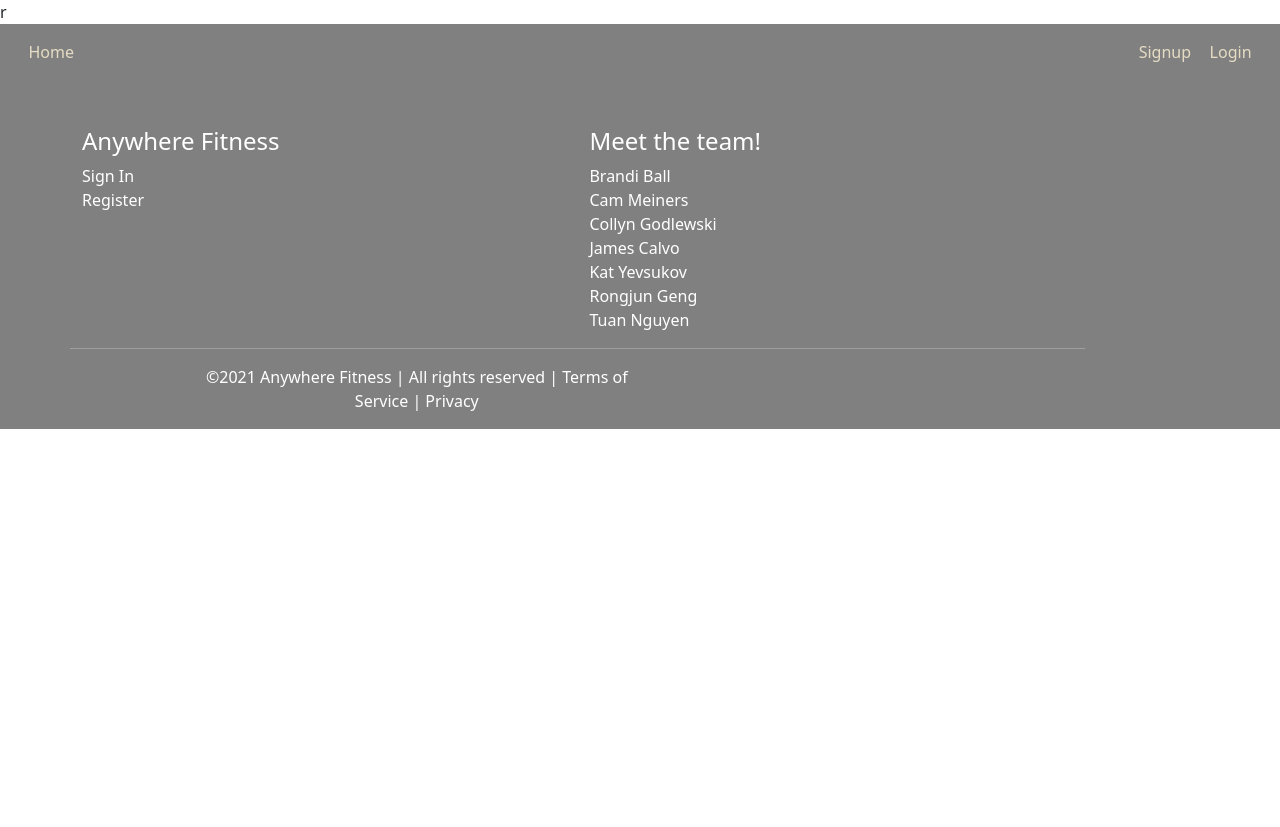
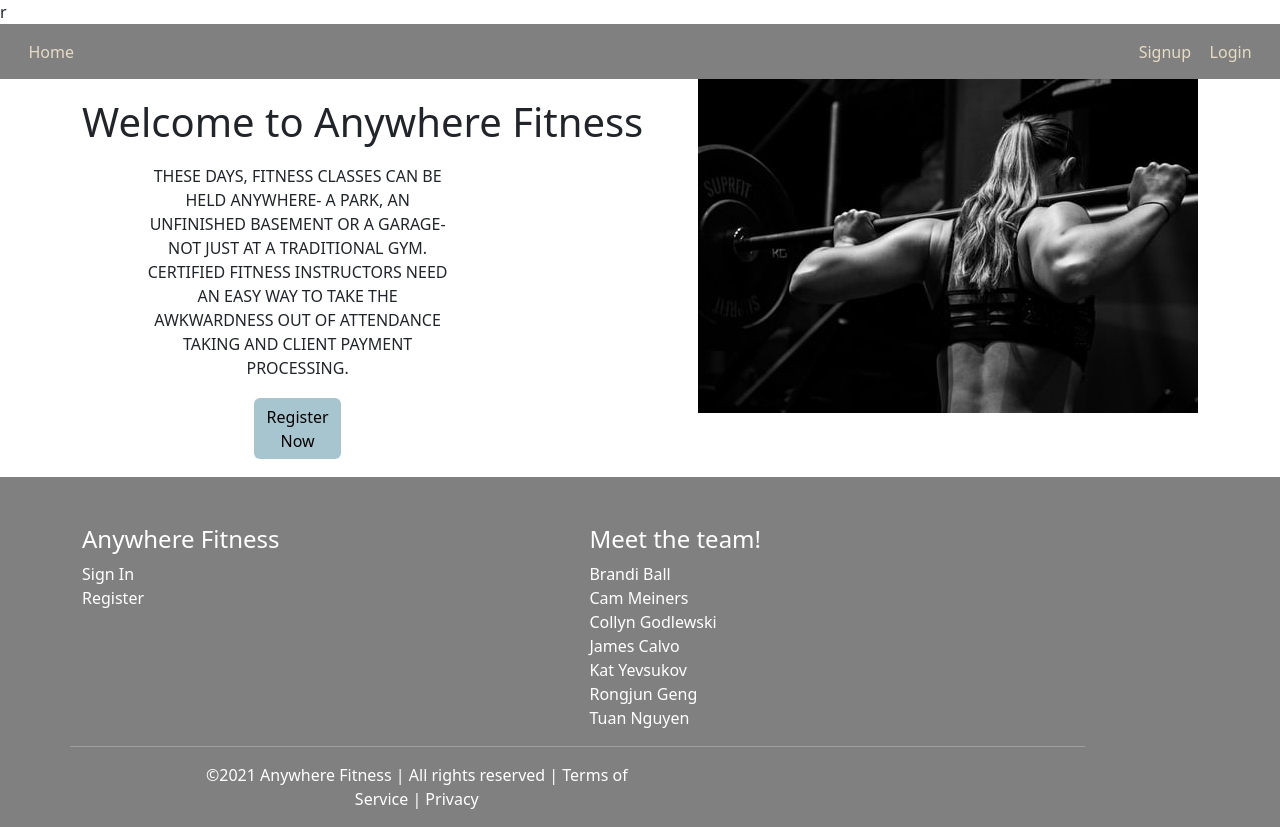
Before and after one commit to ft-anywhere-fitness-7/front-end, a React (Create React App) app in the folder front-end/: page / in a window 1280 px wide. Before the commit the page ends 800 px from the top, so only its background shows below. Built offline with nearby package versions, Linux system fonts and the light colour scheme.

Commit message:
down the react-router-dom v6 to v5, then down App.js from class based to function based route

```diff
--- a/front-end/src/App.js
+++ b/front-end/src/App.js
@@ -26,10 +26,18 @@ function App() {
         </div>
         <div className='display'>
             <Switch>
-              <Route exact path='/' element={<Home/>}/>
-              <Route exact path='/login' element={<Login/>}/>
-              <Route exact path='/register' element={<Register/>}/>
-              <Route exact path='/classes' element={<Classes/>}/>
+              <Route exact path="/">
+              <Home />
+              </Route>
+              <Route path="/login">
+                <Login />
+              </Route>
+              <Route path="/register">
+                <Register />
+              </Route>
+
+              {/* <Route exact path='/classes' element={Classes}/> */}
+
             </Switch>
         </div>
         <div className="footer-page">
```
Also changed, not shown: front-end/src/components/Login.js (+8 -2 lines), 1 other file (tests, documents, lock files or other folders).
